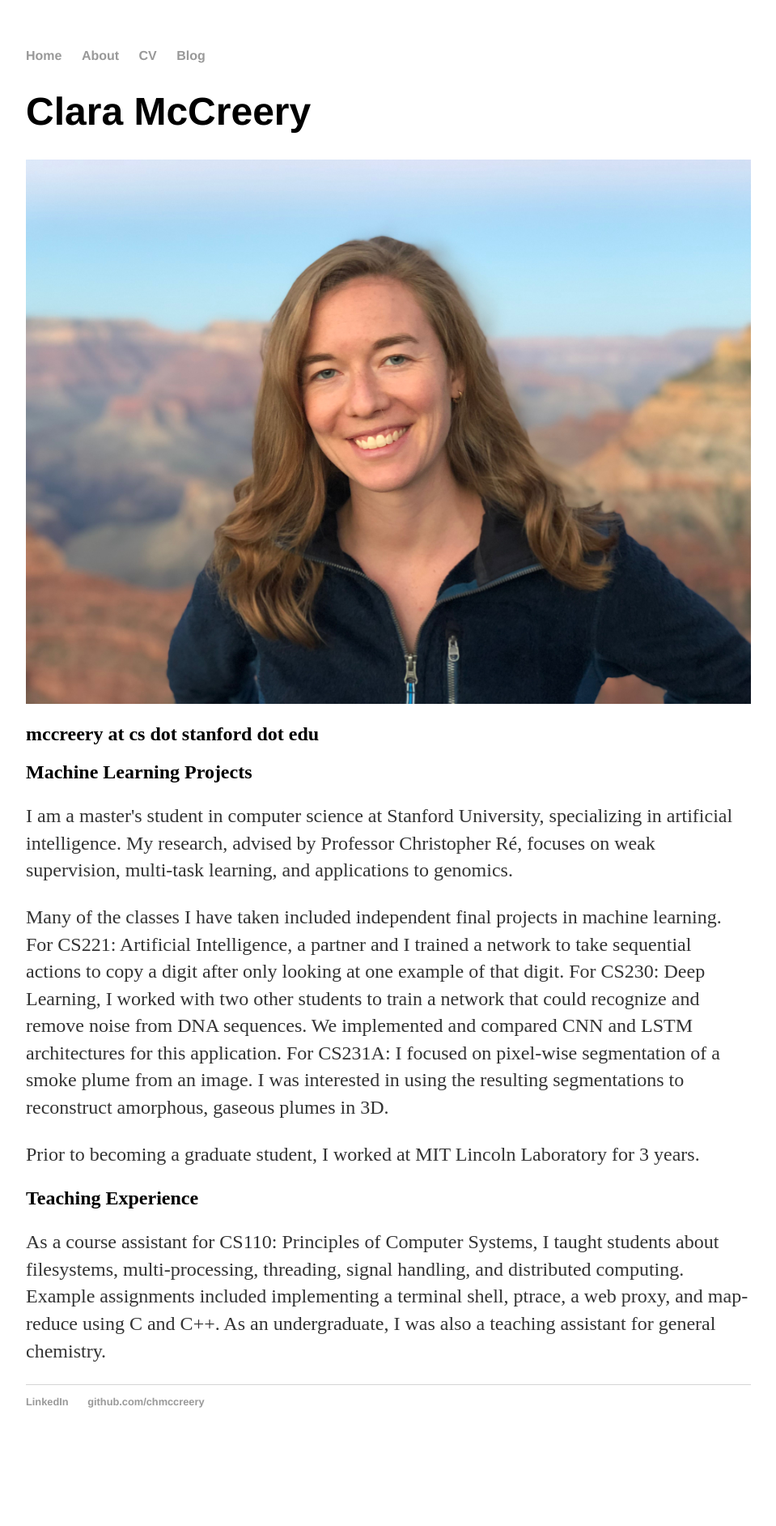
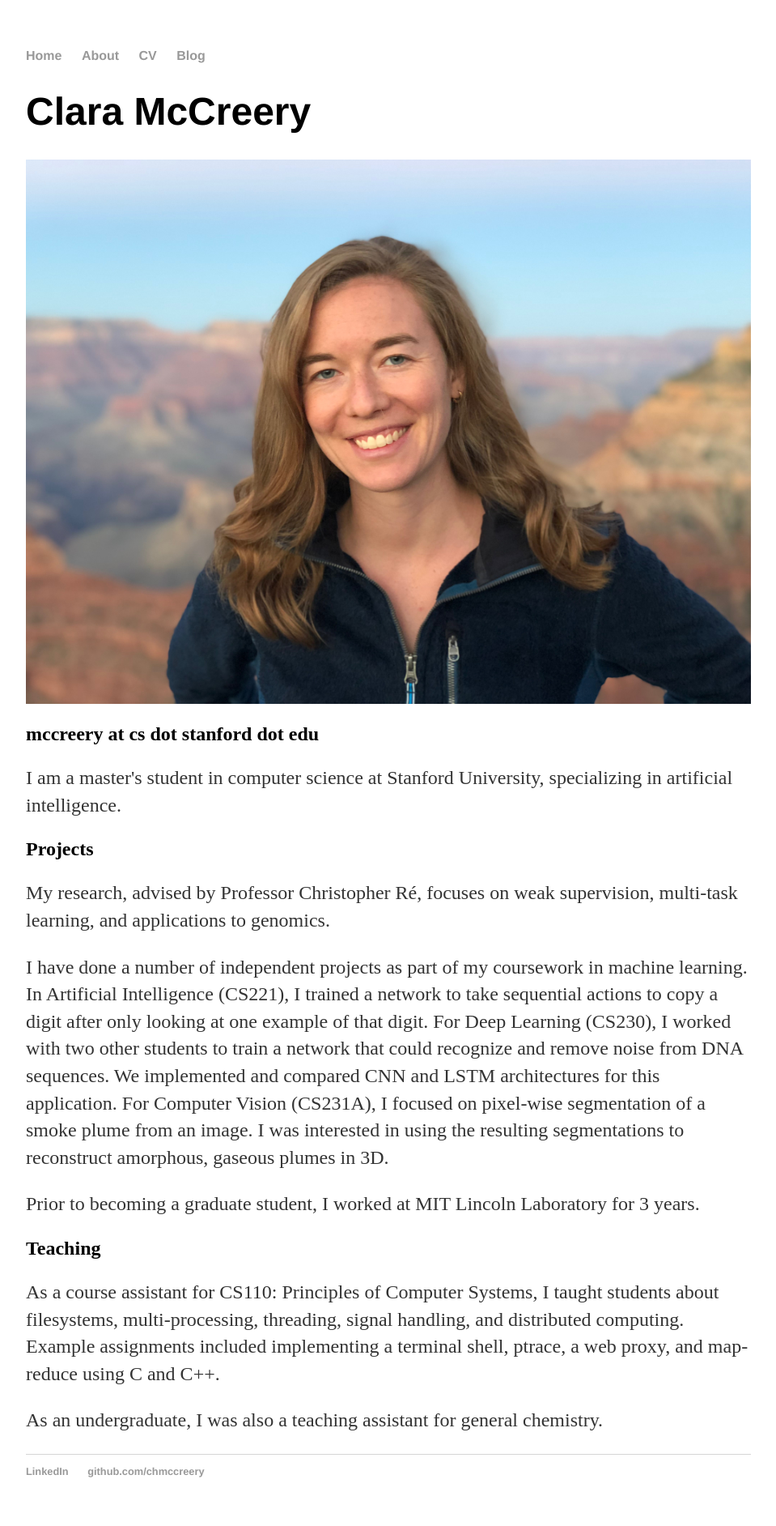
Before and after one commit to chmccreery/chmccreery.github.io, a Jekyll site: the page built from index.html, in a window 1280 px wide. Shown: the whole page at 81% size, without its empty margins (160-1119 px from the left). Built offline with Jekyll 4.4.1, drawn with Linux system fonts in a browser that asks for light colours; before the commit the page ends 1798 px from its top, so only the background shows below that.

Commit message:
Update index.html

```diff
--- a/index.html
+++ b/index.html
@@ -6,17 +6,17 @@ title: Clara McCreery
 	<h1>Clara McCreery</h1>
 	<td width="28%"><img src="images/IMG_1211.jpeg" width="100%"></td>
 	<h2>mccreery at cs dot stanford dot edu</h2>
-	<h2>Machine Learning Projects</h2>
-	<p>I am a master's student in computer science at Stanford University, specializing in artificial intelligence.
-		My research, advised by Professor Christopher Ré, focuses on weak supervision, multi-task learning, and applications to genomics.</p>
-	<p>Many of the classes I have taken included independent final projects in machine learning.
-		For CS221: Artificial Intelligence, a partner and I trained a network to take sequential actions to copy a digit after only looking at one example of that digit.
-		For CS230: Deep Learning, I worked with two other students to train a network that could recognize and remove noise from DNA sequences. We implemented and compared CNN and LSTM architectures for this application.
-		For CS231A: I focused on pixel-wise segmentation of a smoke plume from an image. I was interested in using the resulting segmentations to reconstruct amorphous, gaseous plumes in 3D.</p>
+	<p>I am a master's student in computer science at Stanford University, specializing in artificial intelligence.</p>
+	<h2>Projects</h2>
+	<p>My research, advised by Professor Christopher Ré, focuses on weak supervision, multi-task learning, and applications to genomics.</p>
+	<p>I have done a number of independent projects as part of my coursework in machine learning.
+		In Artificial Intelligence (CS221), I trained a network to take sequential actions to copy a digit after only looking at one example of that digit.
+		For Deep Learning (CS230), I worked with two other students to train a network that could recognize and remove noise from DNA sequences. We implemented and compared CNN and LSTM architectures for this application.
+		For Computer Vision (CS231A), I focused on pixel-wise segmentation of a smoke plume from an image. I was interested in using the resulting segmentations to reconstruct amorphous, gaseous plumes in 3D.</p>
 	<p>Prior to becoming a graduate student, I worked at MIT Lincoln Laboratory for 3 years.</p>
-	<h2>Teaching Experience</h2>
+	<h2>Teaching</h2>
 	<p>As a course assistant for CS110: Principles of Computer Systems, I taught students about filesystems, multi-processing, threading, signal handling, and distributed computing.
-		Example assignments included implementing a terminal shell, ptrace, a web proxy, and map-reduce using C and C++.
-		As an undergraduate, I was also a teaching assistant for general chemistry.</p>
+		Example assignments included implementing a terminal shell, ptrace, a web proxy, and map-reduce using C and C++. </p>
+	<p>As an undergraduate, I was also a teaching assistant for general chemistry.</p>
 
 </div><!-- /.blurb -->
```
